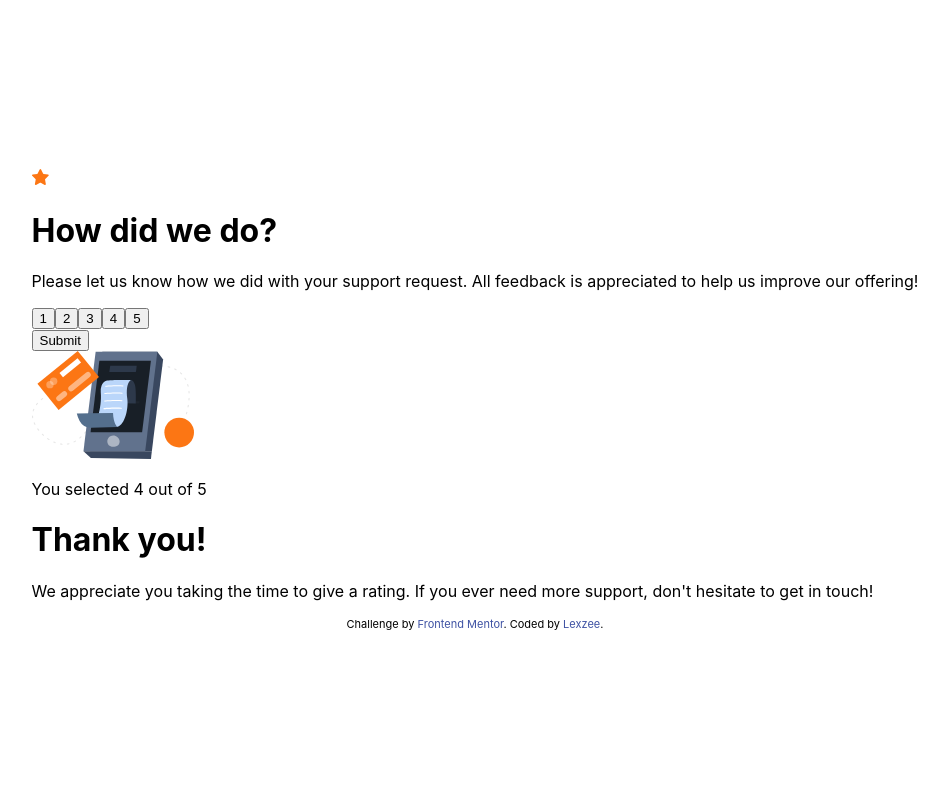
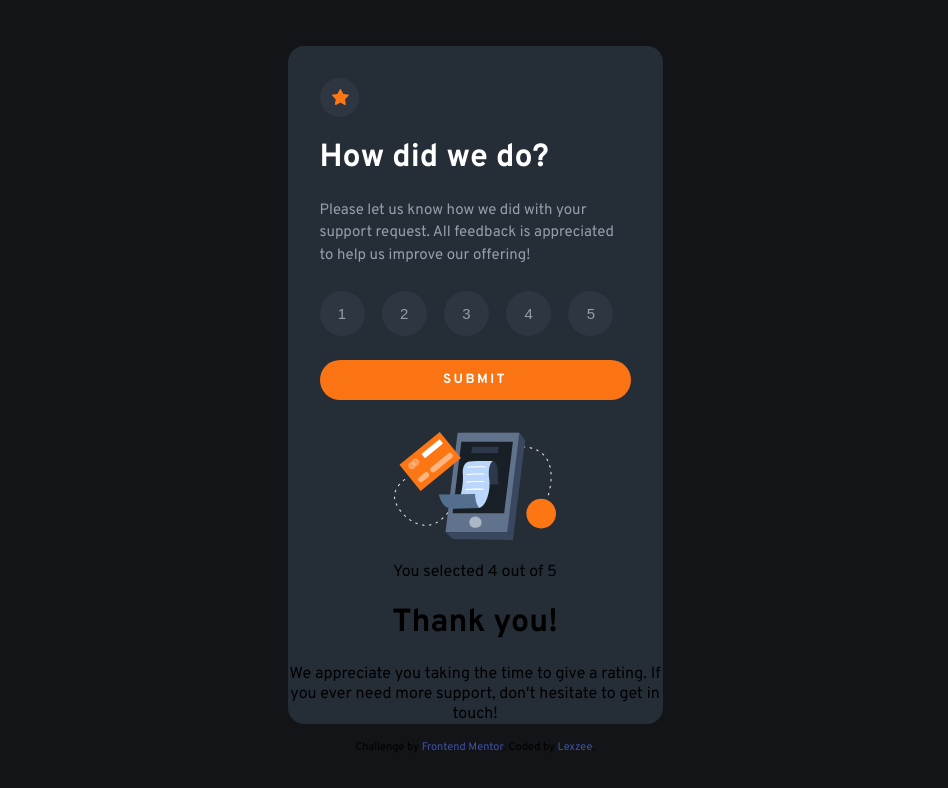
Before and after one commit to lexzee/interactive-rating-comp, a React (Vite) app: page / in a window 1280 px wide. Shown: the top 788 px of the page, without its empty margins (165-1113 px from the left). Built offline with nearby package versions, Linux system fonts and the light colour scheme.

Commit message:
Styled Rating State

```diff
--- a/index.html
+++ b/index.html
@@ -2,6 +2,9 @@
 <html lang="en">
   <head>
     <meta charset="UTF-8" />
+    <link rel="preconnect" href="https://fonts.googleapis.com">
+    <link rel="preconnect" href="https://fonts.gstatic.com" crossorigin>
+    <link href="https://fonts.googleapis.com/css2?family=Overpass:wght@400;700&display=swap" rel="stylesheet">
     <link rel="icon" type="image/png" sizes="32x32" href="./favicon-32x32.png">
     <meta name="viewport" content="width=device-width, initial-scale=1.0" />
     <title>Frontend Mentor | Interactive rating component</title>
--- a/src/App.css
+++ b/src/App.css
@@ -2,3 +2,70 @@
   margin: 0 auto;
   padding: 0;
 }
+
+.App {
+  background-color: hsl(213, 19%, 18%);
+  text-align: center;
+  /* padding: 1.5rem;
+  margin: 1.5rem; */
+  max-width: 375px;
+  border-radius: 1rem;
+}
+
+.rating-state {
+  color: white;
+  text-align: left;
+  padding: 2rem;
+}
+.icon{
+  display: flex;
+  position: relative;
+  place-items: center;
+  border-radius: 100%;
+  background-color: hsla(216, 12%, 54%, .1);
+  width: 20px;
+  height: 20px;
+  padding: .6rem;
+}
+.starIcon {
+  /* display: block; */
+  width: 100%;
+  padding: .2rem;
+}
+
+.rating-state > .description {
+  line-height: 1.5;
+  font-size: 15px;
+  color: hsl(217, 12%, 63%);
+}
+
+.rating{
+  display: grid;
+  grid-template-columns: repeat(5, 1fr);
+  margin: 1.5rem 0;
+}
+.rate {
+  color: hsl(217, 12%, 63%);
+  background-color: hsla(216, 12%, 54%, .1);
+  /* font-family: 'Overpass', sans-serif; */
+  font-size: 15px;
+  border: none;
+  border-radius: 100%;
+  width: 45px;
+  height: 45px;
+}
+
+.submit {
+  font-family: 'Overpass', sans-serif;
+  width: 100%;
+  text-transform: uppercase;
+  letter-spacing: .15rem;
+  font-weight: 700;
+  /* place-items: center;
+  place-content: center; */
+  padding: .7rem;
+  border: none;
+  border-radius: 50px;
+  background-color: hsl(25, 97%, 53%);
+  color: white;
+}
--- a/src/App.jsx
+++ b/src/App.jsx
@@ -12,7 +12,7 @@ function App() {
         {/* <!-- Rating state start --> */}
         <div className="rating-state">
           <div className="icon">
-            <img src={starIcon} alt="#" />
+            <img src={starIcon} alt="#" className='starIcon'/>
           </div>
           <h1 className="header">
             How did we do?
--- a/src/index.css
+++ b/src/index.css
@@ -1,5 +1,5 @@
 :root {
-  font-family: Inter, system-ui, Avenir, Helvetica, Arial, sans-serif;
+  font-family: 'Overpass', sans-serif;
 
   font-synthesis: none;
   text-rendering: optimizeLegibility;
@@ -18,4 +18,5 @@ body {
   place-items: center;
   min-width: 320px;
   min-height: 100vh;
+  background-color: hsl(216, 12%, 8%);
 }
```
